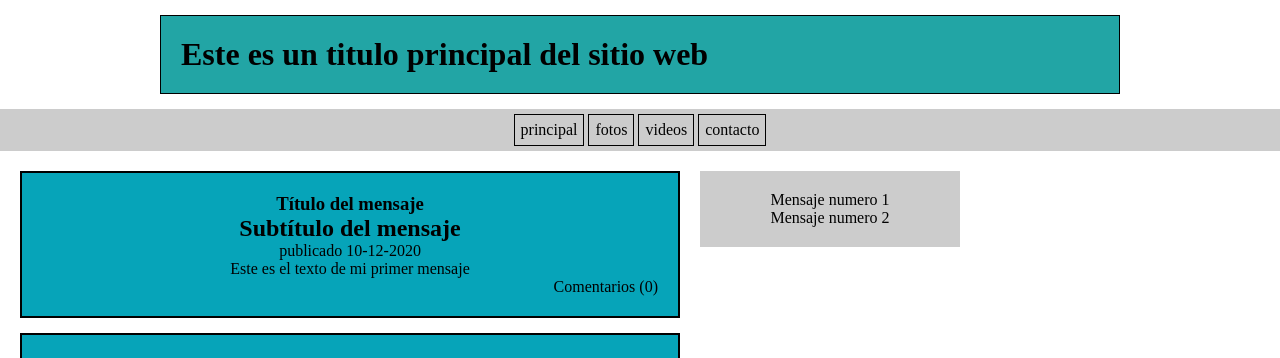
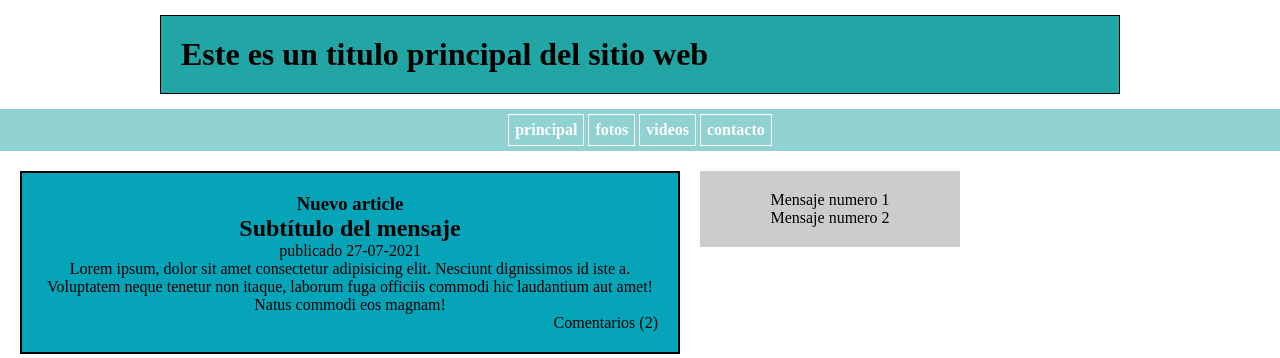
Before and after one commit to VivianaVergaraConcha/Practica, a plain HTML site: page index.html in a window 1280 px wide. Shown: the top 358 px of the page. Drawn offline with Linux system fonts and the light colour scheme.

Commit message:
Segundo commit, modificaciones en el html y en el css

```diff
--- a/css/estilos.css
+++ b/css/estilos.css
@@ -7,7 +7,15 @@ body {
   text-align: center;
 }
 
-header, section, footer, aside, nav, article, figure, figcaption, hgroup {
+header,
+section,
+footer,
+aside,
+nav,
+article,
+figure,
+figcaption,
+hgroup {
   display: block;
 }
 
@@ -23,16 +31,18 @@ header, section, footer, aside, nav, article, figure, figcaption, hgroup {
   padding: 20px;
 }
 
-#menu{
-    background: #ccc;
+#menu {
+  background: rgb(34, 165, 165, 0.5);
   padding: 5px 15px;
 }
 
 #menu li {
   display: inline-block;
-    list-style:  none;
+  list-style: none;
   padding: 6px;
-    border: 1px solid black;
+  border: 1px solid rgb(255, 255, 255);
+  color: #fff;
+  font-weight: bold;
 }
 
 #seccion {
@@ -67,7 +77,7 @@ article {
   margin-bottom: 15px;
 }
 
-article footer{
+article footer {
   text-align: right;
 }
 
--- a/index.html
+++ b/index.html
@@ -27,6 +27,17 @@
         </ul>
     </nav>
     <section id="seccion">
+        <article>
+            <header>
+                <hgroup>
+                    <h1>Nuevo article</h1>
+                    <h2>Subtítulo del mensaje</h2>
+                </hgroup>
+                <p> publicado 27-07-2021</p>
+            </header>
+            Lorem ipsum, dolor sit amet consectetur adipisicing elit. Nesciunt dignissimos id iste a. Voluptatem neque tenetur non itaque, laborum fuga officiis commodi hic laudantium aut amet! Natus commodi eos magnam!
+            <footer>Comentarios (2)</footer>
+        </article>
         <article>
             <header>
                 <hgroup>
```
Lines whose indentation alone changed are shown as unchanged.
